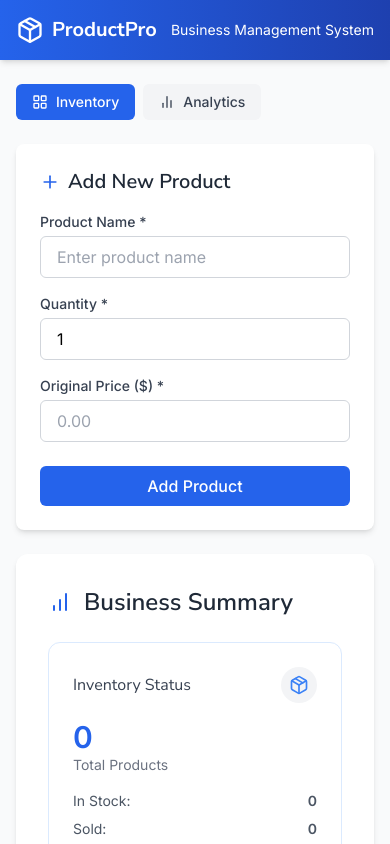
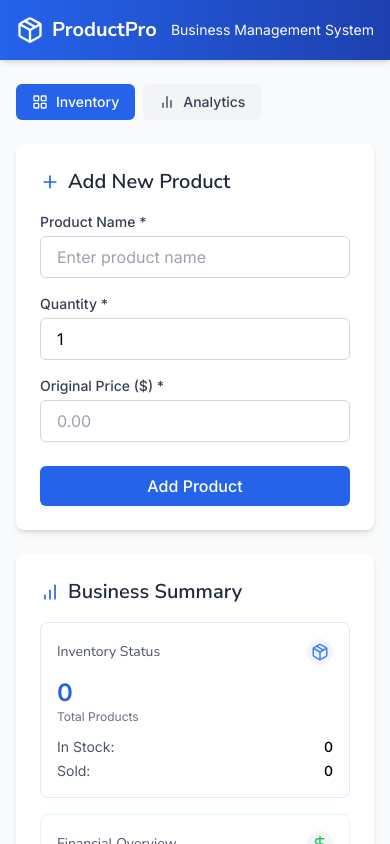
Before and after one commit to Abdul-Ahadexpo/-Product-Management, a React (Vite) app: page / in a window 390 px wide. Shown: the top 844 px of the page. Built offline with nearby package versions, Linux system fonts and the light colour scheme; no server answers; the database is empty.

Commit message:
Update SummaryStats.tsx

```diff
--- a/src/components/Summary/SummaryStats.tsx
+++ b/src/components/Summary/SummaryStats.tsx
@@ -46,16 +46,16 @@ const SummaryStats: React.FC = () => {
   }
 
   return (
-    <div className="bg-white rounded-xl shadow-md p-8 mb-8 max-w-screen-xl mx-auto">
-      <h2 className="text-2xl font-semibold mb-6 text-gray-800 flex items-center">
-        <BarChart size={24} className="mr-3 text-blue-600" />
+    <div className="bg-white rounded-lg shadow-md p-6 mb-6">
+      <h2 className="text-xl font-semibold mb-4 text-gray-800 flex items-center">
+        <BarChart size={20} className="mr-2 text-blue-600" />
         Business Summary
       </h2>
 
-      <div className="grid grid-cols-1 sm:grid-cols-2 lg:grid-cols-3 xl:grid-cols-3 gap-6">
+      <div className="grid grid-cols-1 sm:grid-cols-2 lg:grid-cols-3 gap-4">
         <SummaryCard
           title="Inventory Status"
-          icon={<Package size={20} className="text-blue-500" />}
+          icon={<Package size={18} className="text-blue-500" />}
           mainValue={summary.totalProducts}
           mainLabel="Total Products"
           items={[
@@ -67,7 +67,7 @@ const SummaryStats: React.FC = () => {
 
         <SummaryCard
           title="Financial Overview"
-          icon={<DollarSign size={20} className="text-green-500" />}
+          icon={<DollarSign size={18} className="text-green-500" />}
           mainValue={formatCurrency(summary.totalInvestment)}
           mainLabel="Total Investment"
           items={[
@@ -79,8 +79,8 @@ const SummaryStats: React.FC = () => {
         <SummaryCard
           title="Profit Analysis"
           icon={summary.totalProfit >= 0
-            ? <TrendingUp size={20} className="text-green-500" />
-            : <TrendingDown size={20} className="text-red-500" />
+            ? <TrendingUp size={18} className="text-green-500" />
+            : <TrendingDown size={18} className="text-red-500" />
           }
           mainValue={formatCurrency(Math.abs(summary.totalProfit))}
           mainLabel={summary.totalProfit >= 0 ? "Total Profit" : "Total Loss"}
@@ -120,24 +120,24 @@ const SummaryCard: React.FC<SummaryCardProps> = ({
   accentColor = "text-blue-600"
 }) => {
   return (
-    <div className={`bg-white rounded-xl border p-6 transition-all duration-300 hover:shadow-lg ${className}`}>
-      <div className="flex justify-between items-center mb-4">
-        <h3 className="text-base font-medium text-gray-700">{title}</h3>
-        <div className="rounded-full bg-gray-100 p-2">
+    <div className={`bg-white rounded-lg border p-4 transition-all duration-300 hover:shadow-md ${className}`}>
+      <div className="flex justify-between items-center mb-3">
+        <h3 className="text-sm font-medium text-gray-600">{title}</h3>
+        <div className="rounded-full bg-gray-100 p-1">
           {icon}
         </div>
       </div>
 
-      <div className="mb-4">
-        <p className={`text-3xl font-extrabold ${accentColor}`}>{mainValue}</p>
-        <p className="text-sm text-gray-500">{mainLabel}</p>
+      <div className="mb-3">
+        <p className={`text-2xl font-bold ${accentColor}`}>{mainValue}</p>
+        <p className="text-xs text-gray-500">{mainLabel}</p>
       </div>
 
-      <div className="space-y-2 text-sm">
+      <div className="space-y-1 text-sm">
         {items.map((item, index) => (
-          <div key={index} className="flex justify-between text-gray-600">
-            <span>{item.label}:</span>
-            <span className="font-semibold">{item.value}</span>
+          <div key={index} className="flex justify-between">
+            <span className="text-gray-600">{item.label}:</span>
+            <span className="font-medium">{item.value}</span>
           </div>
         ))}
       </div>
```
